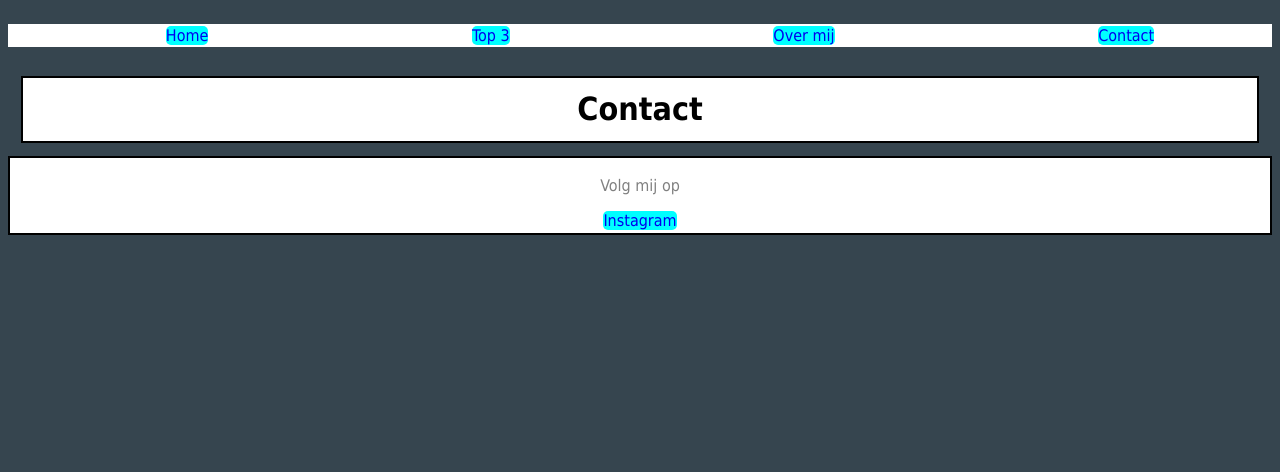
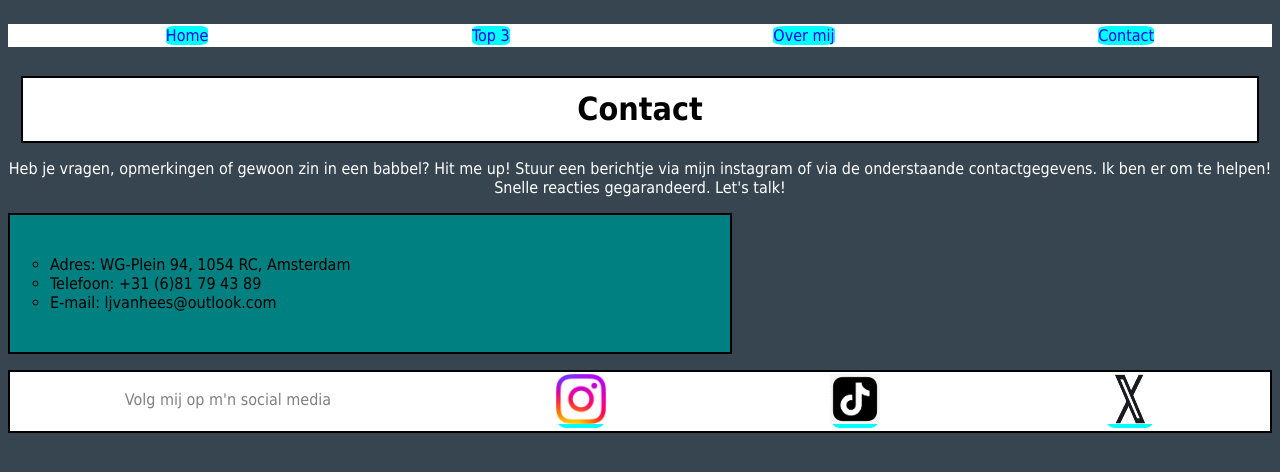
Before and after one commit to Heesie/Internetstandaarden, a plain HTML site: page contact.html in a window 1280 px wide. Drawn offline with Linux system fonts and the light colour scheme.

Commit message:
footer bewerkt

```diff
--- a/contact.html
+++ b/contact.html
@@ -19,11 +19,27 @@
       </nav>
       <h1>Contact</h1>
     </header>
-    <main></main>
+    <main>
+
+<p>
+Heb je vragen, opmerkingen of gewoon zin in een babbel?
+Hit me up! Stuur een berichtje via mijn instagram of via de onderstaande contactgegevens.
+Ik ben er om te helpen! Snelle reacties gegarandeerd. Let's talk!
+</p>
+<ul class="gegevens">
+<li > Adres: WG-Plein 94, 1054 RC, Amsterdam</li>
+<li > Telefoon: +31 (6)81 79 43 89</li>
+<li > E-mail: ljvanhees@outlook.com </li>
+
+</ul>
+
+    </main>
 
     <footer>
-      <p>Volg mij op</p>
-      <a href="https://www.instagram.com/lucas.v.hees/">Instagram</a>
+      <p>Volg mij op m'n social media</p>
+      <a href="https://www.instagram.com/lucas.v.hees/"><img src="img/instalogo.jpg" width="50"/></a>
+      <a href="https://www.tiktok.com/@lucas.v.hees"><img src="img/tiktoklogo.jpg" width="50" alt="logo van tiktok"></a>
+      <a href="https://twitter.com/HeesieHees"><img src="img/xlogo.jpg" width="50" height="50" alt="logo van twitter"></a>
     </footer>
   </body>
 </html>
--- a/styles/style.css
+++ b/styles/style.css
@@ -43,13 +43,13 @@ nav {
 
 a {
   background: aqua;
-  border-radius: 5px;
-  text-decoration: none;
+  border-radius: 20%;
+  text-decoration:none;
 }
 
 a:hover {
   background: grey;
-  transition: 2000ms;
+  transition: 1500ms;
 }
 
 p {
@@ -64,15 +64,27 @@ ol {
   font-display: center;
 }
 
-@keyframes fadeIn {
-}
-
 footer {
   background-color: white;
   color: gray;
-  text-align: center;
   padding: 0.2%;
   border: 2px solid black;
-  position: center;
   bottom: -5;
+  display: flex;
+  justify-content: space-around;
 }
+
+div {
+  display: flex;
+  list-style-type: none;
+  justify-content: space-evenly;
+}
+
+.gegevens {
+display:block;
+list-style-type:circle;
+color: black;
+background-color: teal;
+width: 80vh;
+padding: 5vh;
+}
```
Also changed, not shown: index.html (+5 -2 lines), overmij.html (+8 -5 lines), top3.html (+4 -2 lines), bronvermelding.txt, img/instalogo.jpg (added), img/tiktoklogo.jpg (added), img/xlogo.jpg (added).
